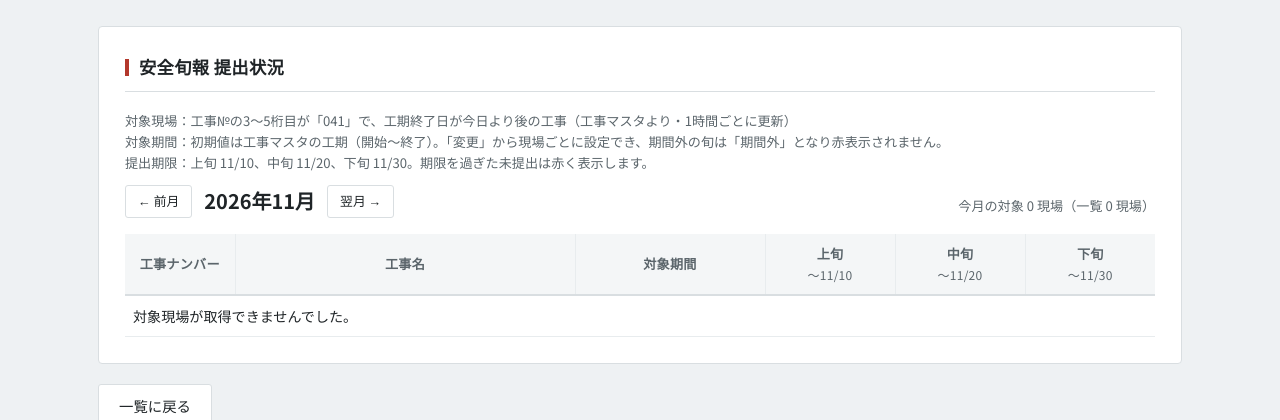
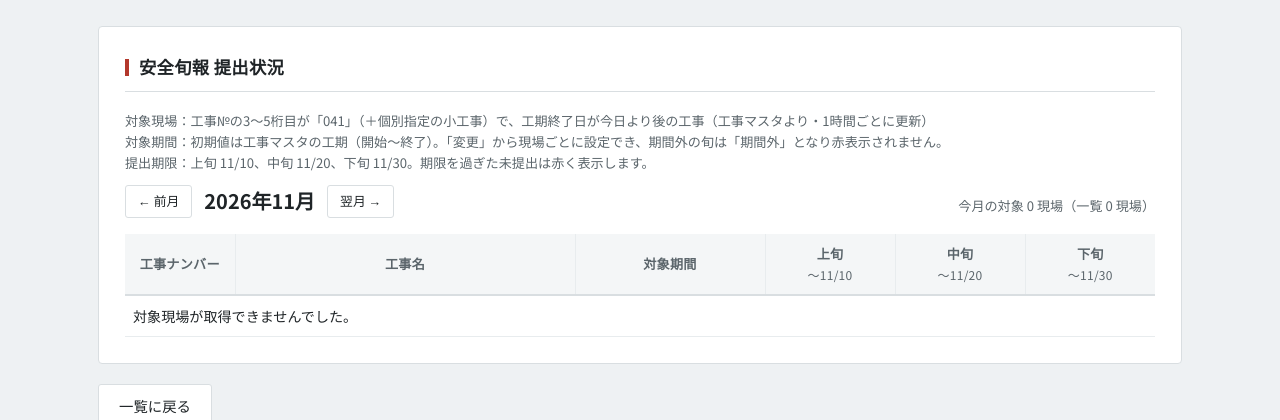
Before and after one commit to RYOSUKE-EMA/typhoon-inspection-app, a Flask app: page /safety_patrol/status in a window 1280 px wide. Shown: the part 59-479 px from the top of the page. Run offline with Flask 3, Linux system fonts and the light colour scheme; data that the repository does not hold is empty; some libraries are stand-ins or nearby versions.

Commit message:
安全旬報の対象に小工事81042262を個別追加
Co-Authored-By: Claude Opus 5.5 <noreply@anthropic.com>

```diff
--- a/app.py
+++ b/app.py
@@ -79,6 +79,8 @@ def fetch_kintone_users():
 # 工事マスタのキャッシュ（サーバレスの同一インスタンス内で10分保持）
 _projects_cache = {"data": None, "at": 0.0}
 _junpo_projects_cache = {"data": None, "at": 0.0}
+# 041以外でも安全旬報の対象にする工事№（小工事など・個別指定）
+JUNPO_EXTRA_PROJECTS = ("81042262",)
 
 
 def fetch_junpo_projects():
@@ -110,7 +112,7 @@ def fetch_junpo_projects():
             for r in recs:
                 no = str(r["KojiNo"]["value"] or "").split(".")[0]
                 end = r["mkbJsYmd"]["value"] or r["mkuKsYmd"]["value"] or ""
-                if len(no) != 8 or no[2:5] != "041" or end <= today:
+                if len(no) != 8 or (no[2:5] != "041" and no not in JUNPO_EXTRA_PROJECTS) or end <= today:
                     continue
                 if no not in projects:
                     start = r["mkbJkYmd"]["value"] or r["mkuKkYmd"]["value"] or ""
--- a/templates/junpo_status.html
+++ b/templates/junpo_status.html
@@ -48,7 +48,7 @@
 </style>
 <div class="card">
   <h2><span class="accent-bar"></span>{{ info.label }} 提出状況</h2>
-  <p class="footer-note">対象現場：工事№の3〜5桁目が「041」で、工期終了日が今日より後の工事（工事マスタより・1時間ごとに更新）<br>
+  <p class="footer-note">対象現場：工事№の3〜5桁目が「041」（＋個別指定の小工事）で、工期終了日が今日より後の工事（工事マスタより・1時間ごとに更新）<br>
     対象期間：初期値は工事マスタの工期（開始〜終了）。「変更」から現場ごとに設定でき、期間外の旬は「期間外」となり赤表示されません。<br>
     提出期限：上旬 {{ month }}/10、中旬 {{ month }}/20、下旬 {{ month }}/{{ deadlines['下旬'] }}。期限を過ぎた未提出は赤く表示します。</p>
   {% set base = ('&' ~ (pq|urlencode)) if pq else '' %}
```
